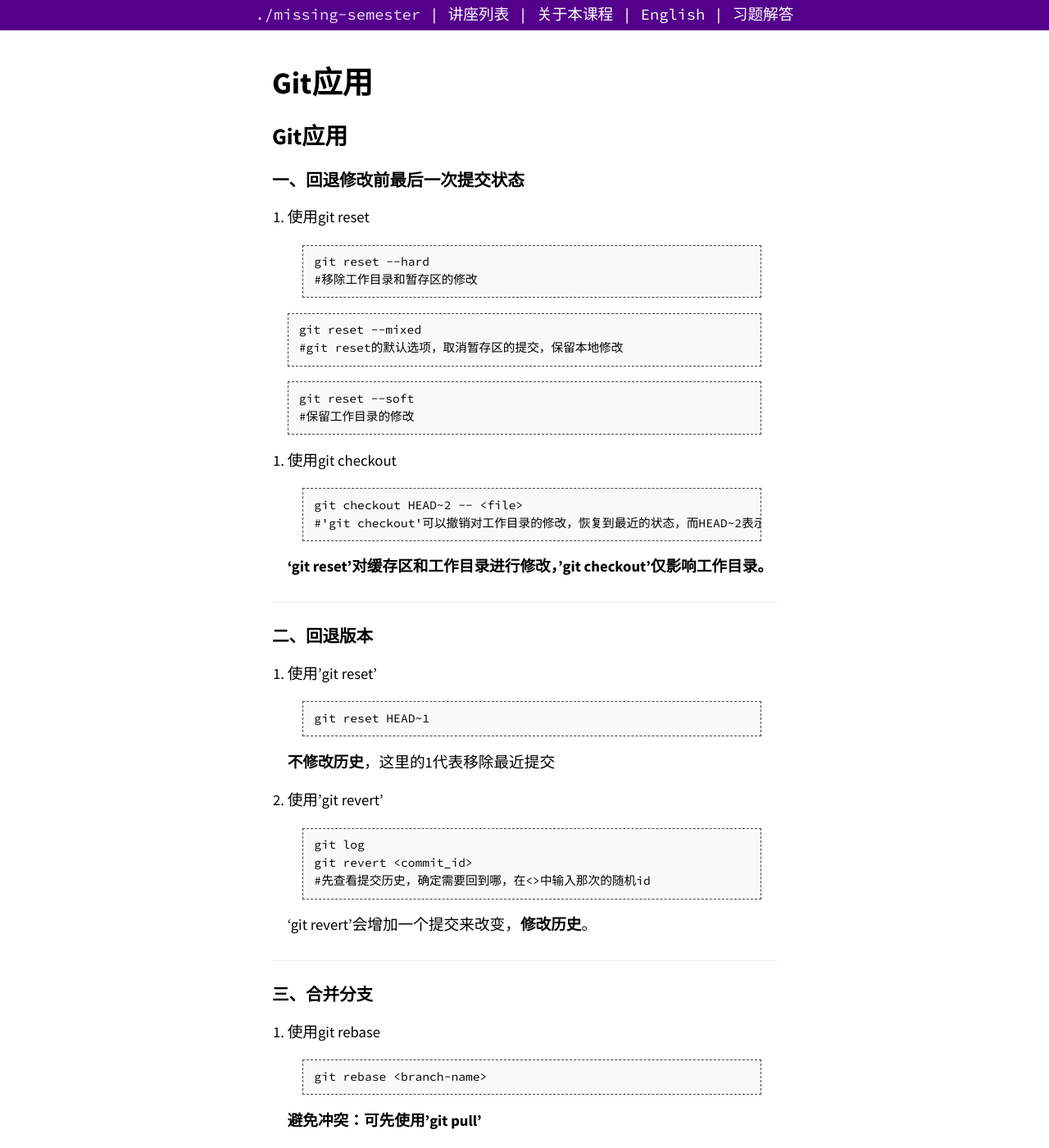
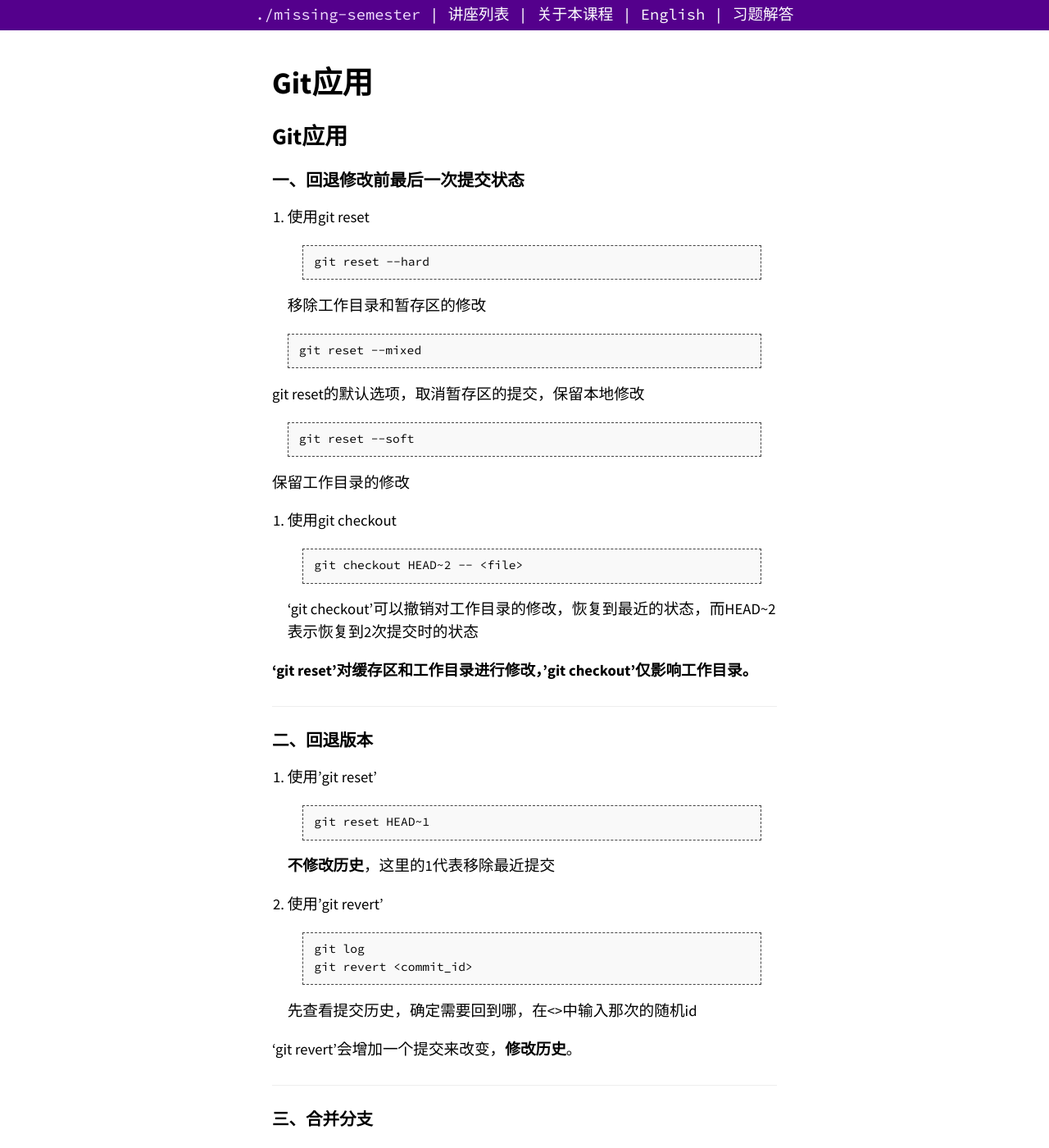
Before and after one commit to liyixin135/git_2023, a Jekyll site: the page built from 2023-finalproject/Nanobotbff/Answer.md, in a window 1280 px wide and 1400 px high. Shown: the whole window at 82% size. Built offline with Jekyll 4.4.1, drawn with Linux system fonts in a browser that asks for light colours; our own code applies the rules of GitHub Pages for plain Markdown files.

Commit message:
Have some changes.

````diff
--- a/2023-finalproject/Nanobotbff/Answer.md
+++ b/2023-finalproject/Nanobotbff/Answer.md
@@ -5,24 +5,27 @@
 1. 使用git reset
 ```
 git reset --hard
-#移除工作目录和暂存区的修改
 ```
+移除工作目录和暂存区的修改
+
 
 ```
 git reset --mixed
-#git reset的默认选项，取消暂存区的提交，保留本地修改
 ```
+git reset的默认选项，取消暂存区的提交，保留本地修改
 
 ```
 git reset --soft
-#保留工作目录的修改
 ```
+保留工作目录的修改
+
 
 2. 使用git checkout
 ```
 git checkout HEAD~2 -- <file>
-#'git checkout'可以撤销对工作目录的修改，恢复到最近的状态，而HEAD~2表示恢复到2次提交时的状态
 ```
+'git checkout'可以撤销对工作目录的修改，恢复到最近的状态，而HEAD~2表示恢复到2次提交时的状态
+
 **'git reset'对缓存区和工作目录进行修改，'git checkout'仅影响工作目录。**
 
 ---
@@ -39,8 +42,9 @@ git reset HEAD~1
 ```
 git log
 git revert <commit_id>
-#先查看提交历史，确定需要回到哪，在<>中输入那次的随机id
 ```
+先查看提交历史，确定需要回到哪，在<>中输入那次的随机id
+
 'git revert'会增加一个提交来改变，**修改历史**。
 
 ---
````
